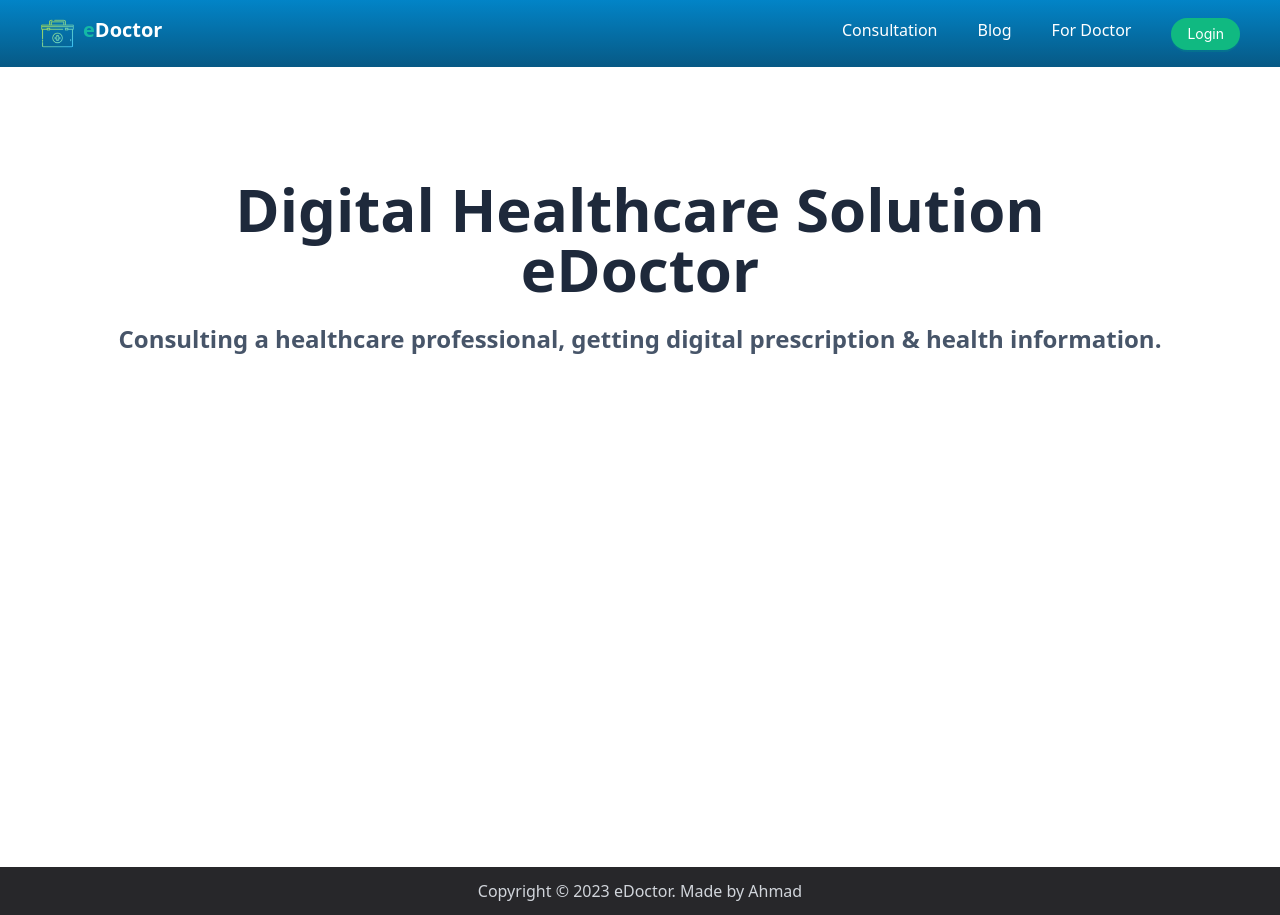
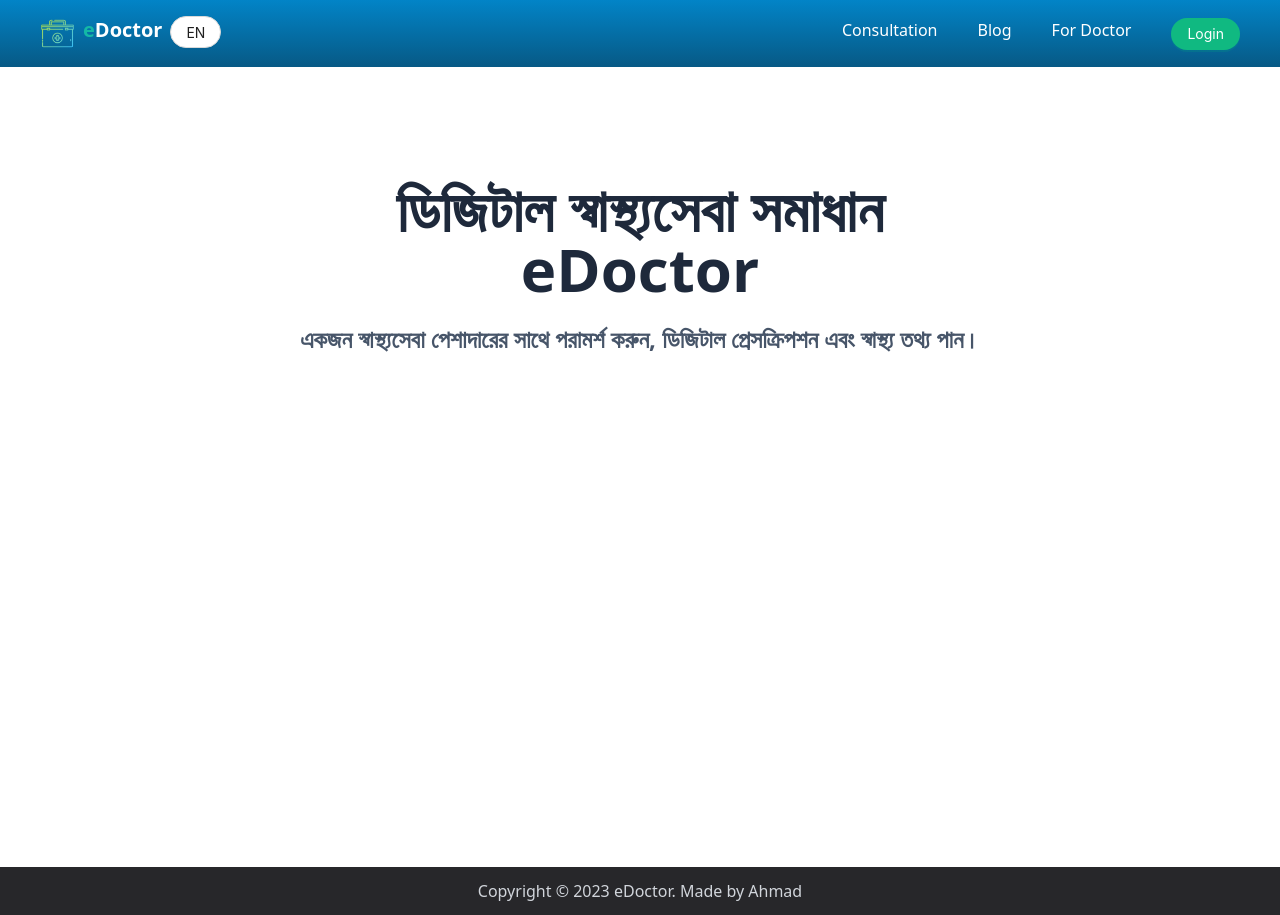
Before and after one commit to ahmadhossain/e-doctor-next, a Next.js app: page / in a window 1280 px wide. Built offline with nearby package versions, Linux system fonts and the light colour scheme; no server answers.

Commit message:
lang change option add

```diff
--- a/package.json
+++ b/package.json
@@ -23,7 +23,8 @@
     "react-icons": "^4.12.0",
     "simple-peer": "^9.11.1",
     "socket.io-client": "^4.7.2",
-    "tailwind-merge": "^1.12.0"
+    "tailwind-merge": "^1.12.0",
+    "zustand": "^4.4.7"
   },
   "devDependencies": {
     "@types/node": "^20",
--- a/src/components/Nav.tsx
+++ b/src/components/Nav.tsx
@@ -5,12 +5,15 @@ import Image from "next/image";
 import logo from "../../public/images/logo.png";
 import { Button } from "antd";
 import { useRouter } from "next/router";
+import useLangStore from "@/useLangStore";
 
 const Nav = () => {
   //   const session =  getServerSession(options);
   const router = useRouter();
   const curr = router.pathname;
   const { data: session } = useSession();
+  const { en, toggleLan } = useLangStore();
+  console.log(en);
 
   const activeLinkStyle = "text-teal-400 hover:text-teal-400";
 
@@ -23,6 +26,9 @@ const Nav = () => {
             <div className="text-xl font-bold">
               <span className="text-teal-500">e</span>Doctor
             </div>
+            <Button onClick={toggleLan} shape="round">
+              {en ? "বাংলা" : "EN"}
+            </Button>
           </div>
         </Link>
         <div className="flex gap-10">
--- a/src/pages/index.tsx
+++ b/src/pages/index.tsx
@@ -1,20 +1,23 @@
 import { Inter } from "next/font/google";
 import { useSession } from "next-auth/react";
+import useLangStore from "@/useLangStore";
 
 const inter = Inter({ subsets: ["latin"] });
 
 export default function Home() {
   const { data } = useSession();
-  console.log("data useSession", data);
+  const { en, toggleLan } = useLangStore();
 
   return (
     <main className="h-screen text-xl text-center ">
       <h1 className="pt-28">
-        Digital Healthcare Solution <br /> eDoctor
+        {en ? "Digital Healthcare Solution" : "ডিজিটাল স্বাস্থ্যসেবা সমাধান"}{" "}
+        <br /> eDoctor
       </h1>
       <h3 className="text-slate-600">
-        Consulting a healthcare professional, getting digital prescription &
-        health information.
+        {en
+          ? "Consulting a healthcare professional, getting digital prescription & health information."
+          : "একজন স্বাস্থ্যসেবা পেশাদারের সাথে পরামর্শ করুন, ডিজিটাল প্রেসক্রিপশন এবং স্বাস্থ্য তথ্য পান।"}
       </h3>
     </main>
   );
--- a/src/pages/specialities/[specilityId].jsx
+++ b/src/pages/specialities/[specilityId].jsx
@@ -5,40 +5,12 @@ import { CheckboxChangeEvent } from "antd/es/checkbox/Checkbox";
 import DoctorCard from "@/components/DoctorCard";
 import { useRouter } from "next/router";
 
-const doclist = [
-  {
-    name: "Dr. Shafwanur Rahman",
-    specialities: "General Physician",
-    degree: "MBBs",
-    working: "Dhaka Shishu Hospital",
-    rating: 5,
-    experience: 5,
-  },
-  {
-    name: "Dr. Shafwanur Rahman",
-    specialities: "General Physician",
-    degree: "MBBs",
-    working: "Dhaka Shishu Hospital",
-    rating: 5,
-    experience: 5,
-  },
-  {
-    name: "Dr. Shafwanur Rahman",
-    specialities: "General Physician",
-    degree: "MBBs",
-    working: "Dhaka Shishu Hospital",
-    rating: 5,
-    experience: 5,
-  },
-];
-
 const DoctorListPage = () => {
   const [value, setValue] = useState(1);
   const [doctors, setDoctors] = useState([]);
 
   const router = useRouter();
   const sid = router?.query?.specilityId;
-  console.log(router.query);
 
   useEffect(() => {
     const getVerifiedDoctors = async (slug) => {
@@ -49,7 +21,6 @@ const DoctorListPage = () => {
         }
       );
       const data = await res.json();
-      console.log(data);
       setDoctors(data);
     };
 
--- /dev/null
+++ b/src/useLangStore.ts
@@ -0,0 +1,13 @@
+import { create } from "zustand";
+
+type Store = {
+  en: boolean;
+  toggleLan: () => void;
+};
+
+const useStore = create<Store>()((set) => ({
+  en: false,
+  toggleLan: () => set((state) => ({ en: !state.en })),
+}));
+
+export default useStore;
```
Also changed, not shown: 1 other file (tests, documents, lock files or other folders).
